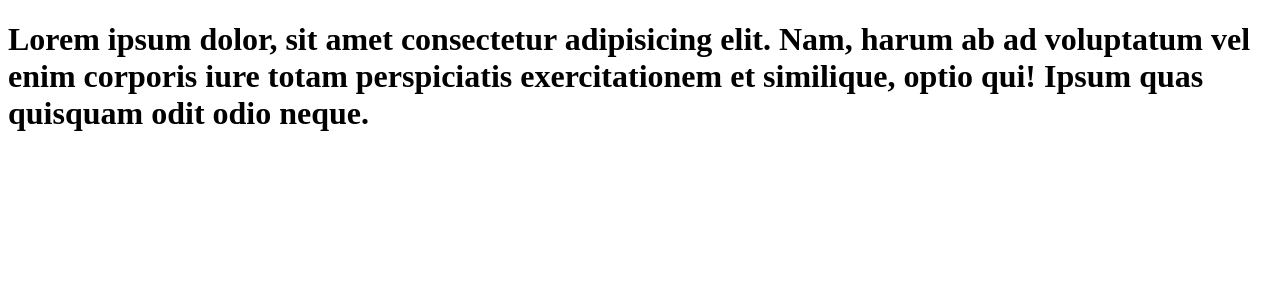
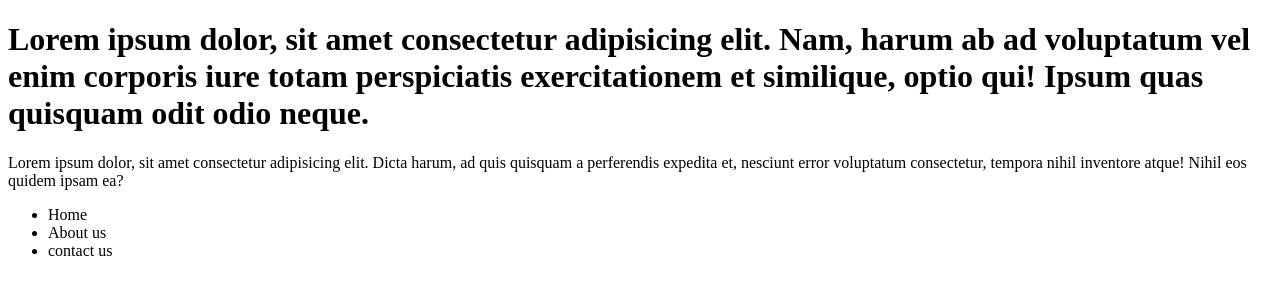
Before and after one commit to Xierenn/Learn-git, a plain HTML site: page index.html in a window 1280 px wide. Drawn offline with Linux system fonts and the light colour scheme.

Commit message:
add list & paragraph to index

```diff
--- a/index.html
+++ b/index.html
@@ -7,5 +7,12 @@
 </head>
 <body>
     <h1>Lorem ipsum dolor, sit amet consectetur adipisicing elit. Nam, harum ab ad voluptatum vel enim corporis iure totam perspiciatis exercitationem et similique, optio qui! Ipsum quas quisquam odit odio neque.</h1>
+    <p>Lorem ipsum dolor, sit amet consectetur adipisicing elit. Dicta harum, ad quis quisquam a perferendis expedita et, nesciunt error voluptatum consectetur, tempora nihil inventore atque! Nihil eos quidem ipsam ea?</p>
+    <ul>
+        <li>Home</li>
+        <li>About us</li>
+        <li>contact us</li>
+    </ul>
+
 </body>
 </html>
```
